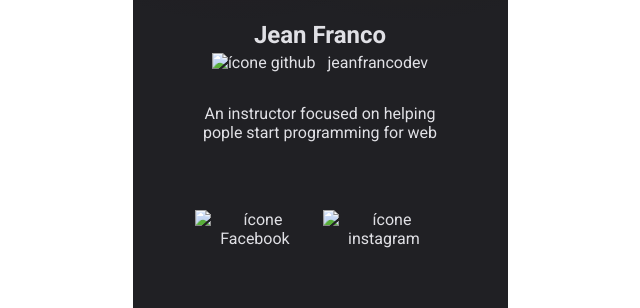
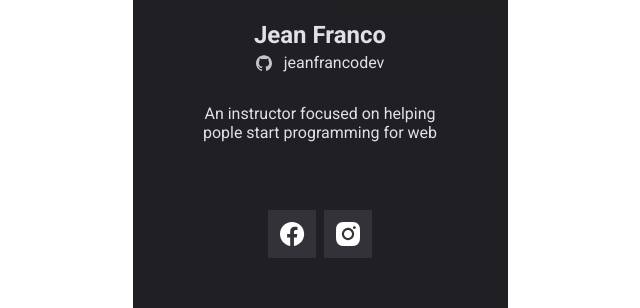
Before and after one commit to jeanfrancodev/cracha-nlw, a plain HTML site: page index.html in a window 1280 px wide. Shown: the part 375-683 px from the top of the page, without its empty margins (320-960 px from the left). Drawn offline with Linux system fonts and the light colour scheme; no server answers.

Commit message:
Update index.html

```diff
--- a/index.html
+++ b/index.html
@@ -20,7 +20,7 @@
       <div class="conteiner">
         <div class="avatar">
           <span>
-            <img src="images/selo.svg" alt="Selo Rocketseat" />
+            <img src="imagens/selo.svg" alt="Selo Rocketseat" />
           </span>
           <img
             src="https://lorempixel.com/185/185/people/"
@@ -31,7 +31,7 @@
 
         <h1 id="userName">Jean Franco</h1>
         <a id="userLink" href="https://github.com/jeanfrancodev" target="_blank">
-          <img src="images/github.svg" alt="ícone github" />
+          <img src="imagens/github.svg" alt="ícone github" />
 
           <span id="userLogin">
           jeanfrancodev
@@ -42,12 +42,12 @@
         <ul id="socialLinks">
           <li class="facebook">
             <a href="https://facebook.com/JEANFRANCO1992" target="_blank">
-              <img src="images/facebook.svg" alt="ícone Facebook" />
+              <img src="imagens/facebook.svg" alt="ícone Facebook" />
             </a>
           </li>
           <li class="instagram">
             <a href="https://instagram.com/jeanfrancodev" target="_blank">
-              <img src="images/instagram.svg" alt="ícone instagram" />
+              <img src="imagens/instagram.svg" alt="ícone instagram" />
             </a>
           </li>
         </ul>
```
